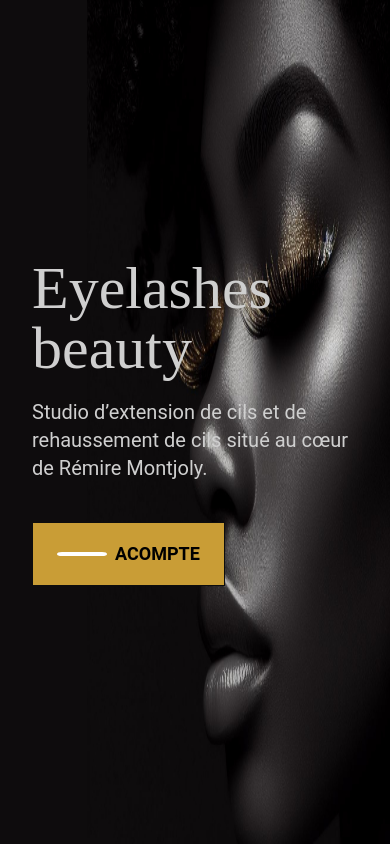
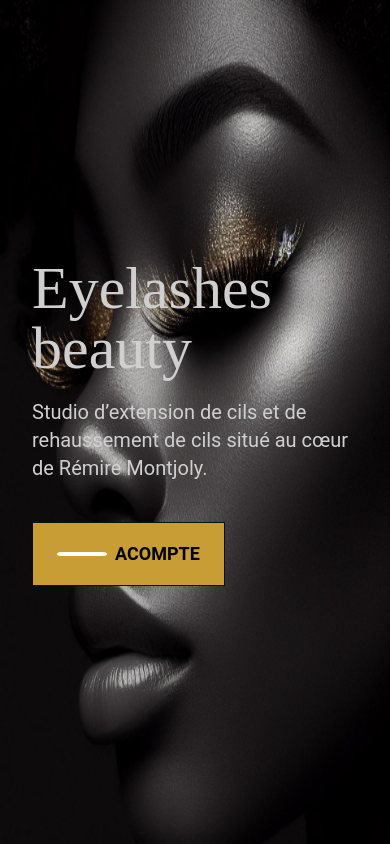
Before and after one commit to Ludoc0de/wlb, a React (Create React App) app in the folder frontend/: page / in a window 390 px wide. Built offline with nearby package versions, Linux system fonts and the light colour scheme.

Commit message:
work on media querie

```diff
--- a/frontend/src/components/Product.js
+++ b/frontend/src/components/Product.js
@@ -1,12 +1,18 @@
 export default function Product() {
-  const headerImg = {
-    backgroundImage: "url(/header011.jpg)",
-    backgroundRepeat: "no-repeat",
-    backgroundPosition: "right center",
-    backgroundSize: window.innerWidth <= 480 ? "180% 100%" : "cover",
-  };
+  // const headerImg = {
+  //   backgroundImage: "url(/header011.jpg)",
+  //   backgroundRepeat: "no-repeat",
+  //   backgroundPosition: "right center",
+  //   backgroundSize: "cover",
+  //   backgroundSize: window.innerWidth <= 480 ? "180% 100%" : "cover",
+  // };
+
   return (
-    <section className="hero flex min-h-screen pl-4" style={headerImg}>
+    <section
+      className="hero flex min-h-screen bg-right bg-no-repeat pl-4 max-sm:bg-[length:300%_100%]"
+      style={{ backgroundImage: "url(/header011.jpg)" }}
+      // style={headerImg}
+    >
       <div className="hero-content text-left text-neutral-content">
         <div className="max-w-md">
           <h1 className="mb-5 text-6xl">Eyelashes beauty</h1>
```
